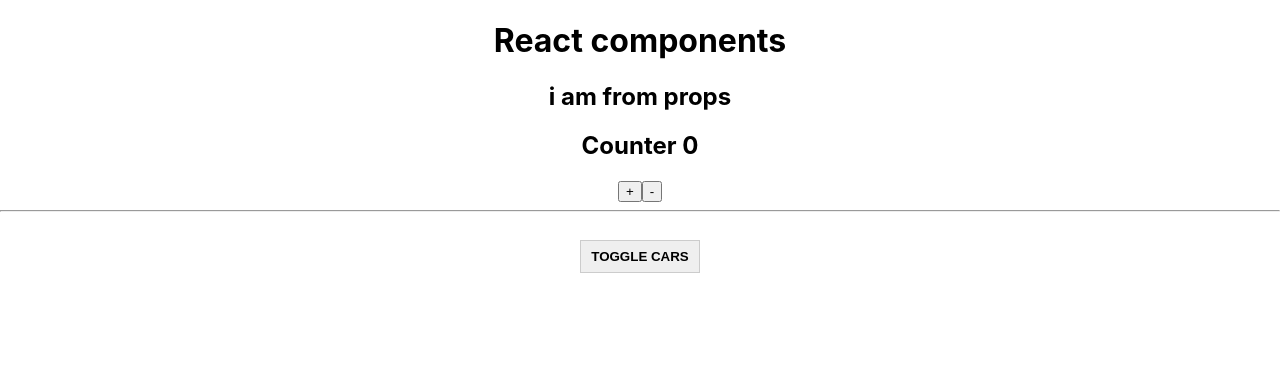
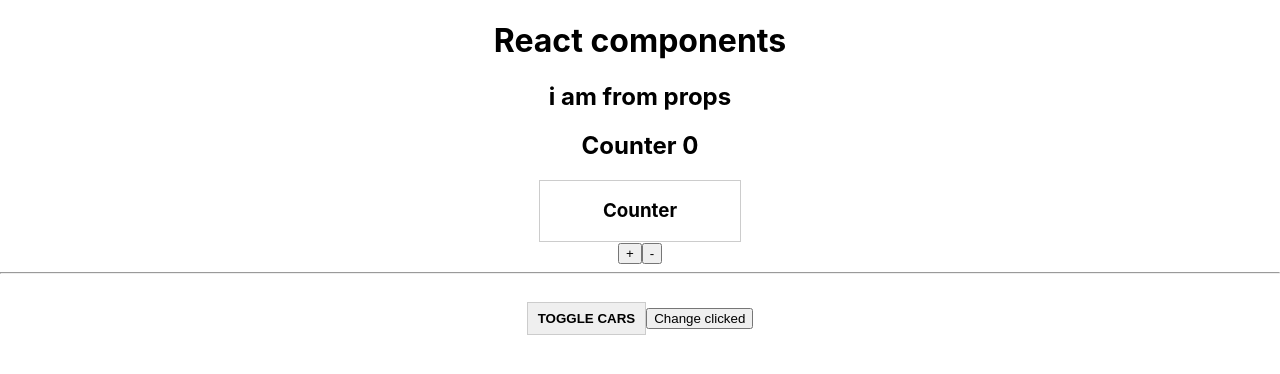
Before and after one commit to pkonnov/AnotherReact, a React app: page / in a window 1280 px wide. Shown: the top 374 px of the page. Built offline with nearby package versions, Linux system fonts and the light colour scheme.

Commit message:
context api

```diff
--- a/src/App.js
+++ b/src/App.js
@@ -4,6 +4,7 @@
 import ErrorBoundary from './ErrorBoundary/ErrorBoundary'
 import Counter from './Counter/Counter'
 
+export const ClickedContext = React.createContext(false)
 
 class App extends Component {
 
@@ -11,6 +12,7 @@
 
     super(props)
     this.state = {
+      clicked: false,
       cars: [
         {name:'Volvo', year: 2018},
         {name:'Mazda', year: 2014},
@@ -79,14 +81,19 @@
 
           <h1>{this.state.pageTitle}</h1>
           <h2>{this.props.title}</h2>
-
-          <Counter />
+          <ClickedContext.Provider value={this.state.clicked}>
+            <Counter/>
+          </ClickedContext.Provider>
           <hr/>
           <button
             style={{marginTop:20}}
             className={'AppButton'}
             onClick={this.toggleCarsHandler}
             >Toggle Cars</button>
+
+          <button onClick={() => this.setState({clicked:true})}>
+            Change clicked
+          </button>
 
         </div>
 
--- a/src/Counter/Counter.js
+++ b/src/Counter/Counter.js
@@ -1,5 +1,6 @@
 import React, {Component} from 'react'
 import Auxiliary from '../hoc/Auxiliary'
+import Counter2 from '../Counter2/Counter2'
 
 export default class Counter extends Component{
   state = {
@@ -21,6 +22,7 @@
     return (
       <Auxiliary>
         <h2>Counter {this.state.counter}</h2>
+        <Counter2/>
         <button onClick={this.addCounter}>+</button>
         <button onClick={() => this.setState({counter:this.state.counter -1})}>-</button>
       </Auxiliary>
--- /dev/null
+++ b/src/Counter2/Counter2.js
@@ -0,0 +1,18 @@
+import React from 'react'
+import {ClickedContext} from '../App'
+
+
+export default props => {
+  return(
+    <div style={{
+      border:'1px solid #ccc',
+      width:200,
+      margin:'0 auto',
+    }}>
+      <h3>Counter</h3>
+      <ClickedContext.Consumer>
+        {clicked => clicked ? <p>Clicked</p> : null}
+      </ClickedContext.Consumer>
+    </div>
+  )
+}
```
